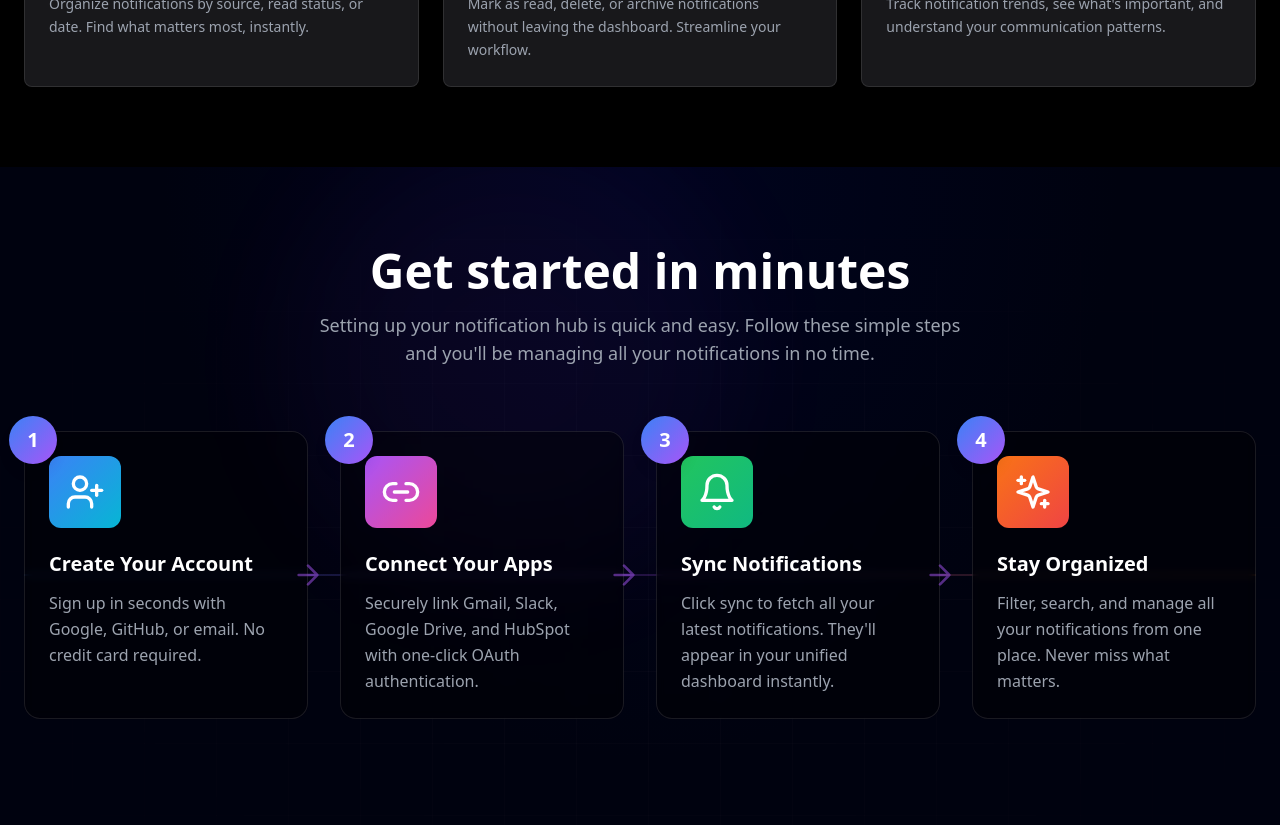
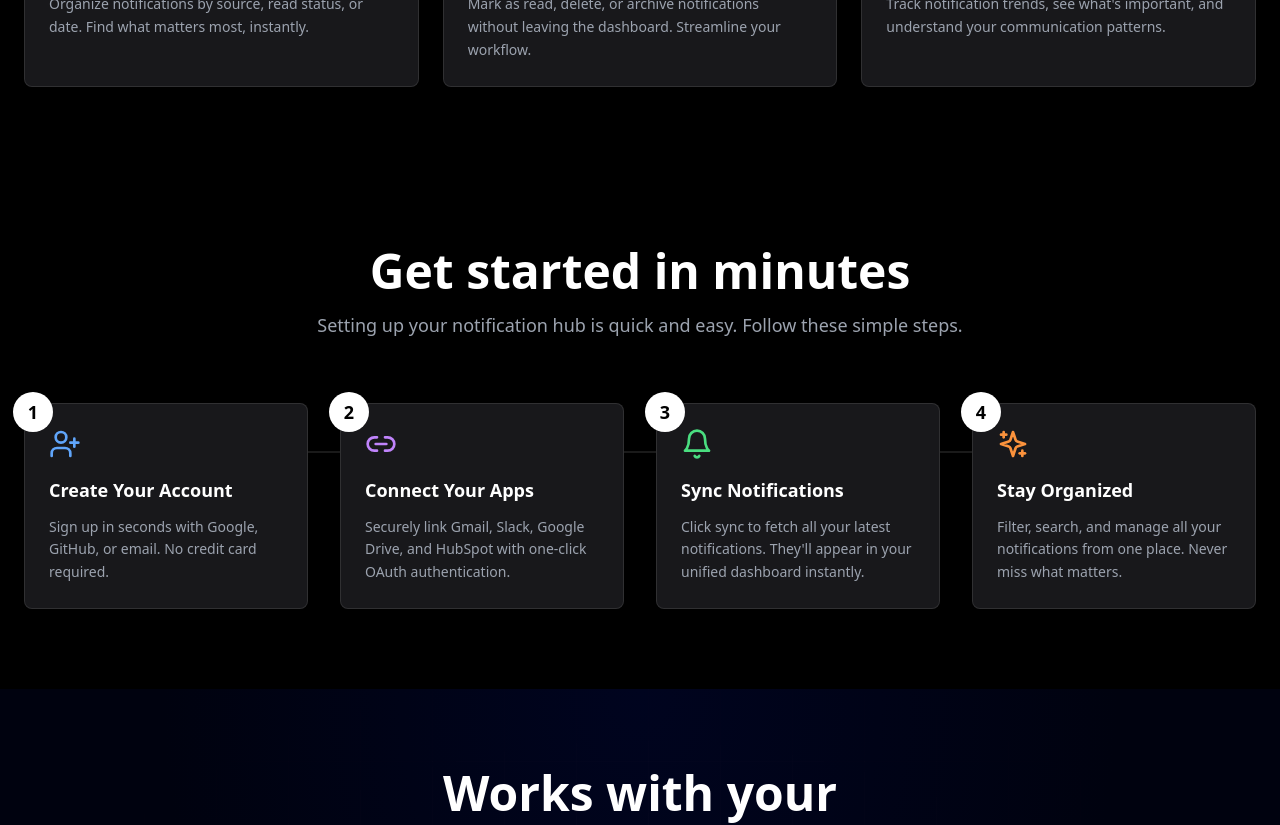
Before and after one commit to ParthG2209/notification-hub-mvp, a React (Vite) app in the folder frontend/: page / in a window 1280 px wide. Shown: the part 1580-2405 px from the top of the page. Built offline with nearby package versions, Linux system fonts and the light colour scheme; no server answers.

Commit message:
changed theming of landing page

```diff
--- a/frontend/src/components/landing/HowItWorks.jsx
+++ b/frontend/src/components/landing/HowItWorks.jsx
@@ -5,53 +5,34 @@ import { UserPlus, Link2, Bell, Sparkles } from 'lucide-react';
 const HowItWorks = () => {
   const steps = [
     {
-      icon: <UserPlus className="h-10 w-10" />,
+      icon: <UserPlus className="h-8 w-8" />,
       title: "Create Your Account",
       description: "Sign up in seconds with Google, GitHub, or email. No credit card required.",
-      color: "from-blue-500 to-cyan-500"
+      color: "text-blue-400"
     },
     {
-      icon: <Link2 className="h-10 w-10" />,
+      icon: <Link2 className="h-8 w-8" />,
       title: "Connect Your Apps",
       description: "Securely link Gmail, Slack, Google Drive, and HubSpot with one-click OAuth authentication.",
-      color: "from-purple-500 to-pink-500"
+      color: "text-purple-400"
     },
     {
-      icon: <Bell className="h-10 w-10" />,
+      icon: <Bell className="h-8 w-8" />,
       title: "Sync Notifications",
       description: "Click sync to fetch all your latest notifications. They'll appear in your unified dashboard instantly.",
-      color: "from-green-500 to-emerald-500"
+      color: "text-green-400"
     },
     {
-      icon: <Sparkles className="h-10 w-10" />,
+      icon: <Sparkles className="h-8 w-8" />,
       title: "Stay Organized",
       description: "Filter, search, and manage all your notifications from one place. Never miss what matters.",
-      color: "from-orange-500 to-red-500"
+      color: "text-orange-400"
     }
   ];
 
   return (
-    <section className="py-20 px-6 relative bg-agency-gradient" id="how-it-works">
-      {/* Background Elements */}
-      <div className="absolute inset-0 overflow-hidden pointer-events-none">
-        <motion.div
-          className="absolute top-0 left-1/4 w-96 h-96 bg-purple-500/10 rounded-full blur-3xl"
-          animate={{
-            scale: [1, 1.2, 1],
-            opacity: [0.3, 0.5, 0.3],
-          }}
-          transition={{
-            duration: 10,
-            repeat: Infinity,
-            ease: "easeInOut"
-          }}
-        />
-      </div>
-
-      {/* Grid Pattern Overlay */}
-      <div className="absolute inset-0 bg-[linear-gradient(rgba(255,255,255,.02)_1px,transparent_1px),linear-gradient(90deg,rgba(255,255,255,.02)_1px,transparent_1px)] bg-[size:72px_72px] [mask-image:radial-gradient(ellipse_at_center,black_20%,transparent_80%)] pointer-events-none"></div>
-
-      <div className="max-w-7xl mx-auto relative">
+    <section className="py-20 px-6 bg-black" id="how-it-works">
+      <div className="max-w-7xl mx-auto">
         <motion.div
           initial={{ opacity: 0, y: 20 }}
           whileInView={{ opacity: 1, y: 0 }}
@@ -63,14 +44,9 @@ const HowItWorks = () => {
             Get started in minutes
           </h2>
           <p className="text-gray-400 text-lg max-w-2xl mx-auto">
-            Setting up your notification hub is quick and easy. Follow these simple steps
-            and you'll be managing all your notifications in no time.
+            Setting up your notification hub is quick and easy. Follow these simple steps.
           </p>
         </motion.div>
-
-        <div className="relative">
-          {/* Connecting Line */}
-          <div className="hidden lg:block absolute top-1/2 left-0 right-0 h-0.5 bg-gradient-to-r from-blue-500/20 via-purple-500/20 to-orange-500/20 -translate-y-1/2" />
 
         <div className="grid grid-cols-1 md:grid-cols-2 lg:grid-cols-4 gap-8">
           {steps.map((step, index) => (
@@ -82,32 +58,29 @@ const HowItWorks = () => {
               viewport={{ once: true }}
               className="relative"
             >
-                <div className="relative bg-black/40 border border-white/10 rounded-2xl p-6 backdrop-blur-sm hover:bg-black/50 transition-all h-full">
-                  {/* Step Number */}
-                  <div className="absolute -top-4 -left-4 w-12 h-12 bg-gradient-to-br from-blue-500 to-purple-500 rounded-full flex items-center justify-center font-bold text-xl shadow-lg">
+              {/* Connecting line - only between cards, not after last */}
+              {index < steps.length - 1 && (
+                <div className="hidden lg:block absolute top-12 left-full w-8 h-0.5 bg-white/10 z-0" />
+              )}
+
+              {/* Card */}
+              <div className="relative bg-zinc-900 border border-white/10 rounded-lg p-6 h-full">
+                {/* Step number badge */}
+                <div className="absolute -top-3 -left-3 w-10 h-10 bg-white text-black rounded-full flex items-center justify-center font-bold text-lg">
                   {index + 1}
                 </div>
 
                 {/* Icon */}
-                  <div className={`mb-4 p-4 bg-gradient-to-br ${step.color} rounded-xl inline-block text-white`}>
+                <div className={`mb-4 ${step.color}`}>
                   {step.icon}
                 </div>
 
-                  <h3 className="text-xl font-semibold mb-3 text-white">{step.title}</h3>
-                  <p className="text-gray-400 leading-relaxed">{step.description}</p>
+                {/* Content */}
+                <h3 className="text-lg font-semibold mb-3 text-white">{step.title}</h3>
+                <p className="text-gray-400 leading-relaxed text-sm">{step.description}</p>
               </div>
-
-                {/* Arrow (except for last item) */}
-                {index < steps.length - 1 && (
-                  <div className="hidden lg:block absolute top-1/2 -right-4 w-8 h-8 -translate-y-1/2 z-10">
-                    <svg viewBox="0 0 24 24" fill="none" className="text-purple-500/50">
-                      <path d="M5 12H19M19 12L12 5M19 12L12 19" stroke="currentColor" strokeWidth="2" strokeLinecap="round" strokeLinejoin="round"/>
-                    </svg>
-                  </div>
-                )}
             </motion.div>
           ))}
-          </div>
         </div>
       </div>
     </section>
```
Lines whose indentation alone changed are shown as unchanged.
